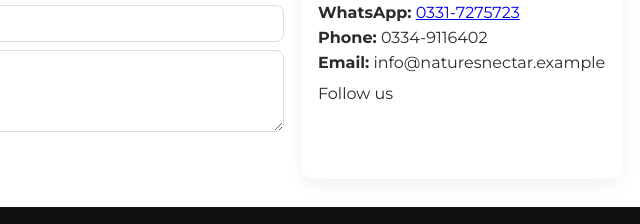
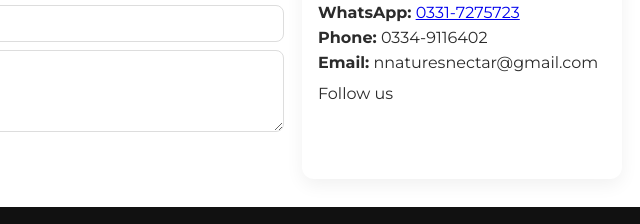
Before and after one commit to Abrar314/natures-nectar, a plain HTML site: page index.html in a window 1280 px wide. Shown: the part 1650-1874 px from the top of the page, 640-1280 px from the left. Drawn offline with nearby package versions, Linux system fonts and the light colour scheme; some icons are missing.

Commit message:
updated homepage

```diff
--- a/index.html
+++ b/index.html
@@ -137,7 +137,7 @@
         <h4 style="margin:0 0 8px">Get in touch</h4>
         <p style="margin:6px 0"><strong>WhatsApp:</strong> <a href="https://wa.me/923317275723?text=Hi" target="_blank">0331-7275723</a></p>
         <p style="margin:6px 0"><strong>Phone:</strong> 0334-9116402</p>
-        <p style="margin:6px 0"><strong>Email:</strong> info@naturesnectar.example</p>
+        <p style="margin:6px 0"><strong>Email:</strong> nnaturesnectar@gmail.com</p>
         <p style="margin-top:12px">Follow us</p>
         <div class="social">
           <a href="#" target="_blank"><i class="fa fa-facebook"></i> Facebook</a><br>
```
